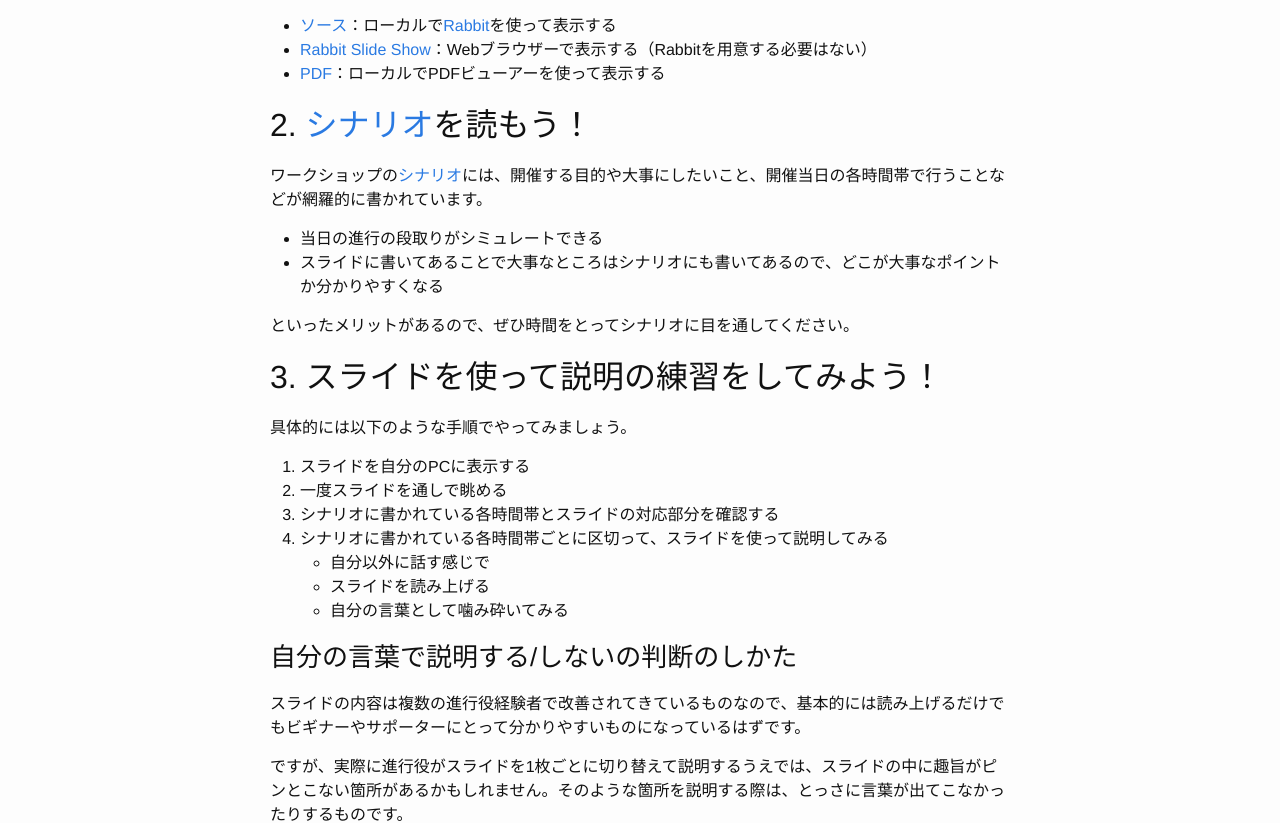
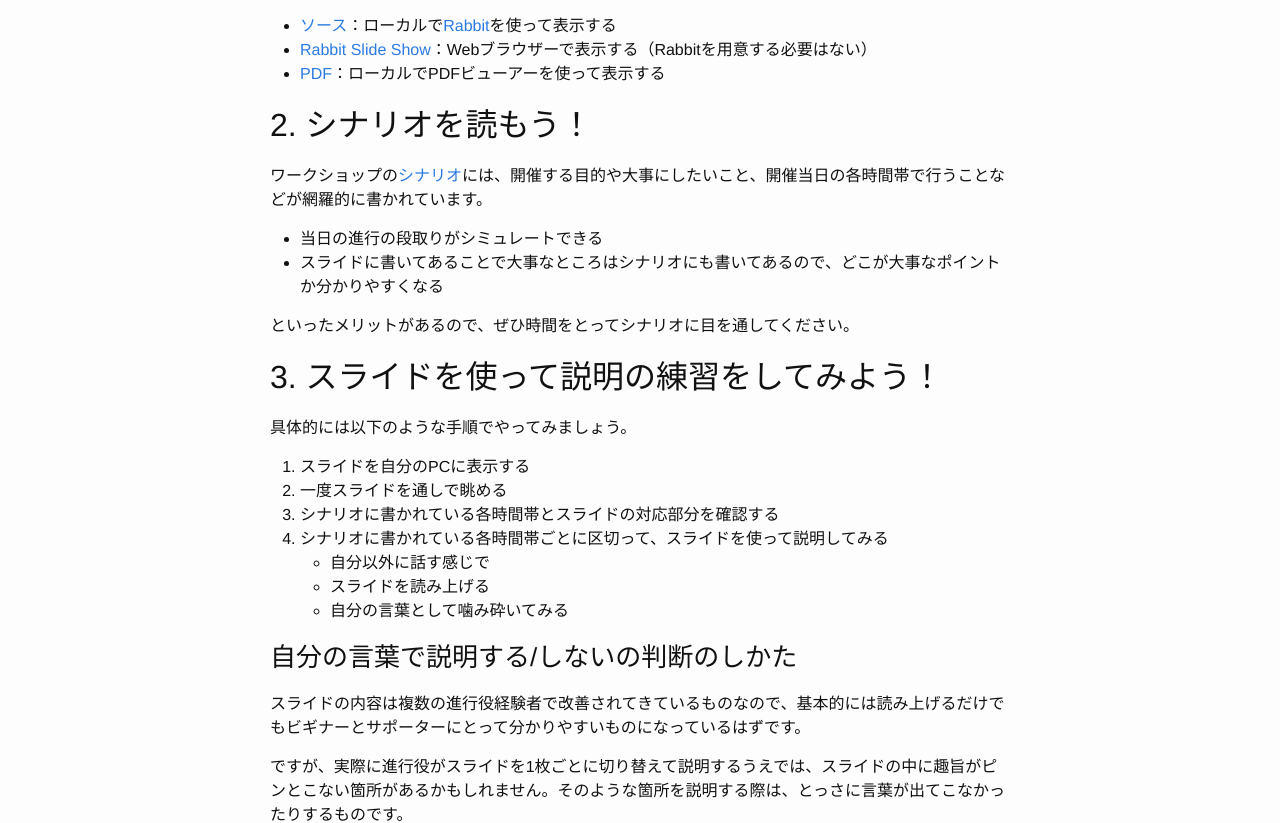
Before and after one commit to oss-gate/oss-gate.github.io, a Jekyll site: the page built from workshop/new-to-moderator.md, in a window 1280 px wide. Shown: the part 354-1177 px from the top of the page. Built offline with Jekyll 4.4.1, drawn with Linux system fonts in a browser that asks for light colours; comment, search, counter and statistics services are not loaded; some of the changed lines change nothing that is shown.

Commit message:
improve according to review (fix url, adjust sentence)

```diff
--- a/workshop/new-to-moderator.md
+++ b/workshop/new-to-moderator.md
@@ -11,11 +11,11 @@
 
 スライドはいくつかの方法で表示することができます。自分が使いやすいと思う方法を選びましょう。
 
-* [ソース](https://github.com/oss-gate/workshop/blob/master/tutorial/scenario.rab)：ローカルで[Rabbit](http://rabbit-shocker.org/)を使って表示する
+* [ソース](https://github.com/oss-gate/workshop/blob/master/tutorial/scenario.rab)：ローカルで[Rabbit](https://rabbit-shocker.org/)を使って表示する
 * [Rabbit Slide Show](https://slide.rabbit-shocker.org/authors/oss-gate/workshop-tutorial/)：Webブラウザーで表示する（Rabbitを用意する必要はない）
 * [PDF](https://slide.rabbit-shocker.org/authors/oss-gate/workshop-tutorial/scenario.pdf)：ローカルでPDFビューアーを使って表示する
 
-## 2. [シナリオ](https://github.com/oss-gate/workshop/blob/master/tutorial/scenario.md)を読もう！
+## 2. シナリオを読もう！
 
 ワークショップの[シナリオ](https://github.com/oss-gate/workshop/blob/master/tutorial/scenario.md)には、開催する目的や大事にしたいこと、開催当日の各時間帯で行うことなどが網羅的に書かれています。
 
@@ -38,7 +38,7 @@
 
 ### 自分の言葉で説明する/しないの判断のしかた
 
-スライドの内容は複数の進行役経験者で改善されてきているものなので、基本的には読み上げるだけでもビギナーやサポーターにとって分かりやすいものになっているはずです。
+スライドの内容は複数の進行役経験者で改善されてきているものなので、基本的には読み上げるだけでもビギナーとサポーターにとって分かりやすいものになっているはずです。
 
 ですが、実際に進行役がスライドを1枚ごとに切り替えて説明するうえでは、スライドの中に趣旨がピンとこない箇所があるかもしれません。そのような箇所を説明する際は、とっさに言葉が出てこなかったりするものです。
 
```
